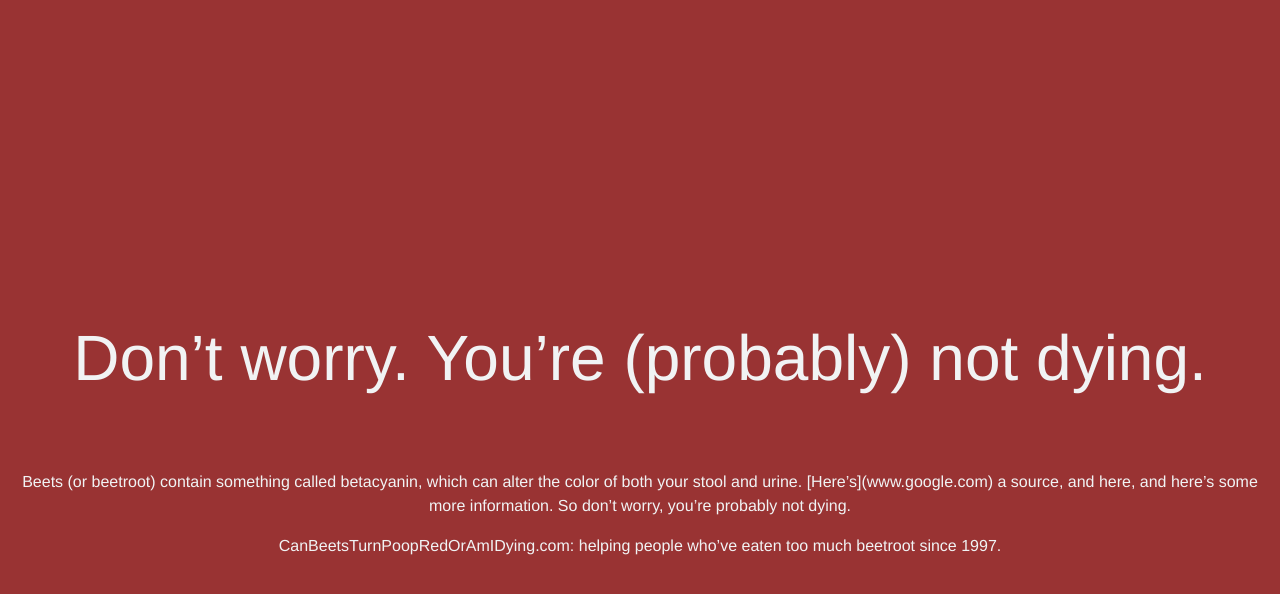
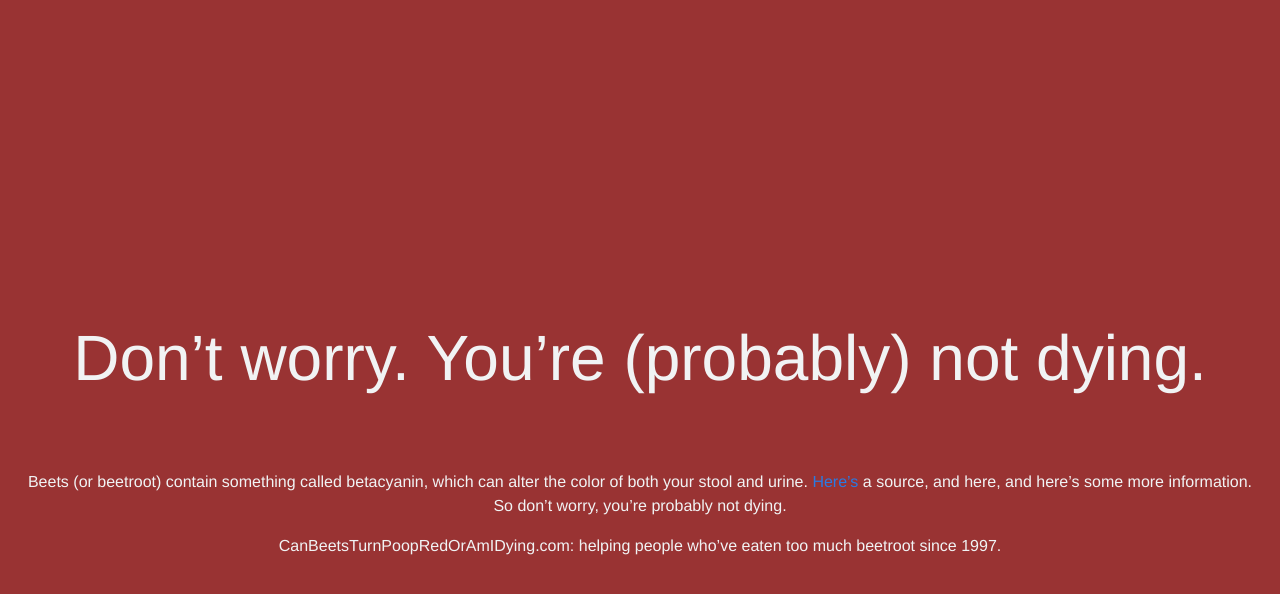
Before and after one commit to canbeetsturnpoopredoramidying/canbeetsturnpoopredoramidying, a Jekyll site: the page built from index.md, in a window 1280 px wide. Shown: the top 594 px of the page. Built offline with Jekyll 4.4.1, drawn with Linux system fonts in a browser that asks for light colours; some web fonts are replaced; our own code applies the rules of GitHub Pages for plain Markdown files; some of the changed lines change nothing that is shown.

Commit message:
Try another link

```diff
--- a/index.md
+++ b/index.md
@@ -5,6 +5,6 @@ image: 'android-chrome-192x192.png'
 # Don't worry. You're (probably) not dying.
 
 <br/><br/>
-<p style="text-align:center;">Beets (or beetroot) contain something called betacyanin, which can alter the color of both your stool and urine. [Here’s](www.google.com) a source, and here, and here’s some more information. So don’t worry, you’re probably not dying. </p>
+<p style="text-align:center;">Beets (or beetroot) contain something called betacyanin, which can alter the color of both your stool and urine. <a href="www.google.com">Here’s</a> a source, and here, and here’s some more information. So don’t worry, you’re probably not dying. </p>
 
 <p style="text-align:center;">CanBeetsTurnPoopRedOrAmIDying.com: helping people who’ve eaten too much beetroot since 1997.</p>
```
